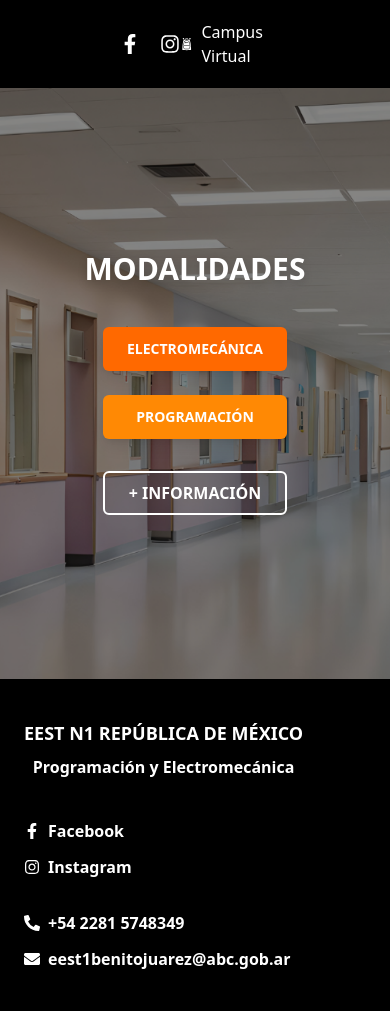
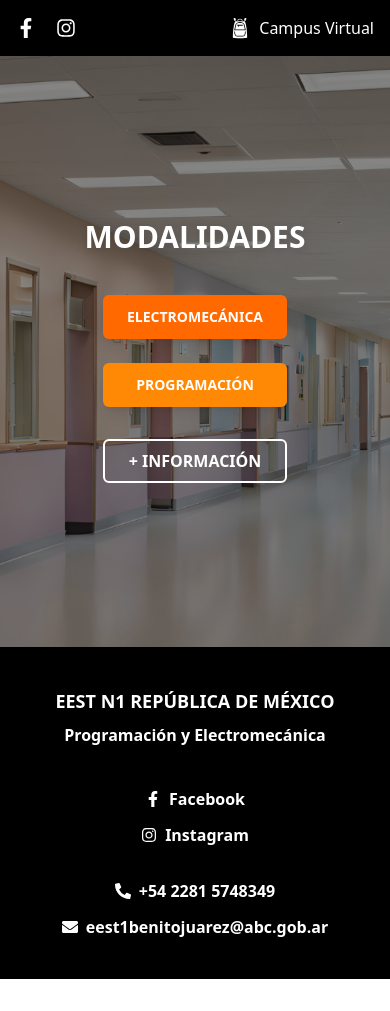
Before and after one commit to ErosChristensen/Proyecto-Escolar-Front, a React (Vite) app: page /modalidades in a window 390 px wide. After the commit the page ends 979 px from the top, so only its background shows below. Built offline with nearby package versions, Linux system fonts and the light colour scheme.

Commit message:
arreglo de footer y header responsive

```diff
--- a/src/components/Footer.jsx
+++ b/src/components/Footer.jsx
@@ -3,9 +3,9 @@ import { FaFacebookF, FaInstagram, FaPhoneAlt, FaEnvelope } from "react-icons/fa
 function Footer() {
   return (
     <footer className="bg-black text-white py-10 px-6 sm:px-12 lg:px-24">
-      <div className="flex flex-col md:flex-row justify-between items-start md:items-center gap-10">
+      <div className="flex flex-col items-center text-center gap-10">
 
-        <div className="space-y-2 text-center md:text-left">
+        <div className="space-y-2">
           <p className="font-bold uppercase text-lg sm:text-xl">
             EEST N1 REPÚBLICA DE MÉXICO
           </p>
@@ -14,19 +14,18 @@ function Footer() {
           </p>
         </div>
 
-
-        <div className="flex flex-col sm:flex-row gap-8 text-base sm:text-lg font-semibold">
+        <div className="flex flex-col sm:flex-row sm:justify-center sm:items-center gap-8 text-base sm:text-lg font-semibold">
           <div className="space-y-3">
             <a
               href="https://www.facebook.com"
-              className="flex items-center gap-2 hover:text-gray-400"
+              className="flex items-center justify-center gap-2 hover:text-gray-400"
             >
               <FaFacebookF />
               <span>Facebook</span>
             </a>
             <a
               href="https://www.instagram.com"
-              className="flex items-center gap-2 hover:text-gray-400"
+              className="flex items-center justify-center gap-2 hover:text-gray-400"
             >
               <FaInstagram />
               <span>Instagram</span>
@@ -36,14 +35,14 @@ function Footer() {
           <div className="space-y-3">
             <a
               href="tel:+5422815748349"
-              className="flex items-center gap-2 hover:text-gray-400"
+              className="flex items-center justify-center gap-2 hover:text-gray-400"
             >
               <FaPhoneAlt />
               <span>+54 2281 5748349</span>
             </a>
             <a
               href="mailto:eest1benitojuarez@abc.gob.ar"
-              className="flex items-center gap-2 hover:text-gray-400"
+              className="flex items-center justify-center gap-2 hover:text-gray-400"
             >
               <FaEnvelope />
               <span>eest1benitojuarez@abc.gob.ar</span>
--- a/src/components/Header.jsx
+++ b/src/components/Header.jsx
@@ -4,8 +4,8 @@ import { GiSchoolBag } from "react-icons/gi";
 
 function Header() {
   return (
-    <header className="bg-black text-white flex items-center justify-between px-30 py-5">
-
+    <header className="bg-black text-white flex items-center justify-between px-4 sm:px-6 md:px-12 py-4 w-full">
+      {/* Redes sociales a la izquierda */}
       <div className="flex space-x-5">
         <a
           href="https://facebook.com"
@@ -27,6 +27,7 @@ function Header() {
         </a>
       </div>
 
+      {/* Campus Virtual a la derecha */}
       <div className="flex items-center space-x-2 cursor-pointer hover:text-gray-400">
         <GiSchoolBag size={22} />
         <span className="font-medium">Campus Virtual</span>
```
